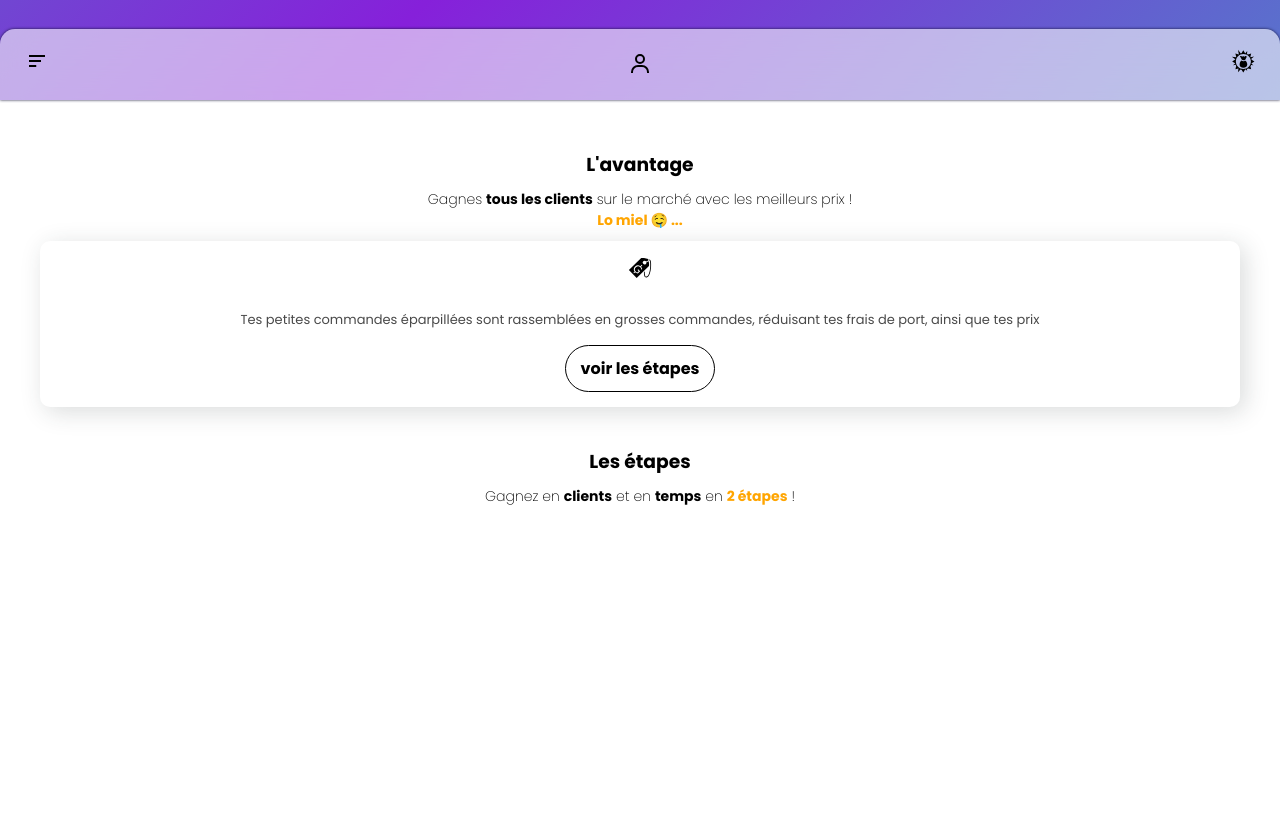
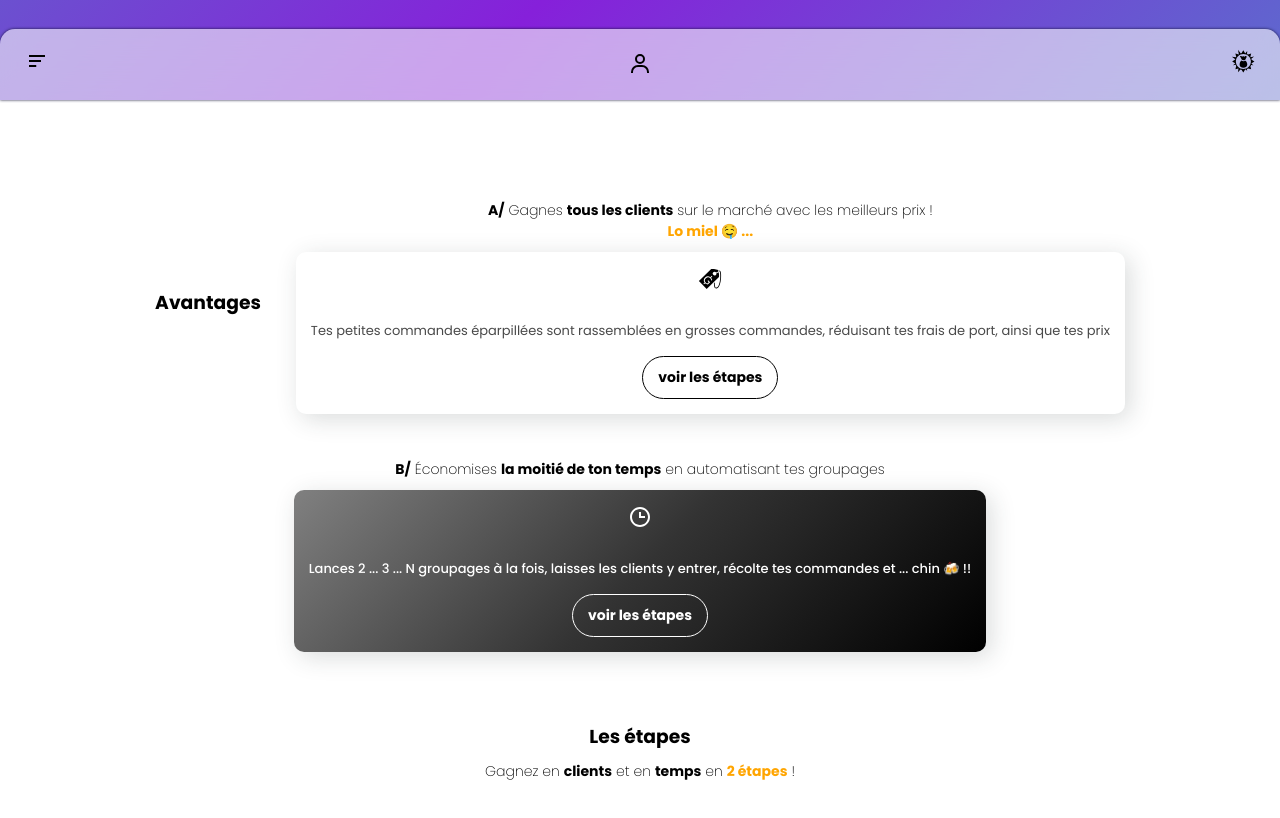
Before and after one commit to revenge-buy/plateforme, a Next.js app: page / in a window 1280 px wide. Shown: the part 700-1518 px from the top of the page. Before the commit the page ends 1307 px from the top, so only its background shows below. Built offline with nearby package versions, Linux system fonts and the light colour scheme.

Commit message:
adding style to advantages and steps

```diff
--- a/components/BoxOne/index.jsx
+++ b/components/BoxOne/index.jsx
@@ -1,17 +1,18 @@
 import Image from 'next/image'
 import Link from 'next/link'
 import React from 'react'
-import { BiGroup } from 'react-icons/bi'
+import { BiGroup, BiTime } from 'react-icons/bi'
 import { GiPriceTag } from 'react-icons/gi'
 import Logo from '../Logo/Logo'
 import style from './style.module.css'
 
-const BoxOne = ({title, text, type, button}) => {
+const BoxOne = ({title, text, type, button, dark}) => {
   return (
-    <div className={style.boxOne} id="advantage">
+    <div className={`${dark && style.boxOneDark} ${style.boxOne}`}>
       {
         type === "price" ? <GiPriceTag /> :
         type === "group" ? <BiGroup /> :
+        type === "time" ? <BiTime /> :
         <Logo />
       }
       <h5>{title}</h5>
--- a/components/BoxOne/style.module.css
+++ b/components/BoxOne/style.module.css
@@ -8,14 +8,28 @@
   gap: 15px;
 }
 
+.boxOneDark{
+  background: linear-gradient(135deg, gray, rgb(51, 51, 51), black);
+  color: white;
+}
+
 .boxOne h5{
   font-weight: bold;
   font-size: 15px;
 }
 
+.boxOneDark h5{
+  color: white;
+}
+
 .boxOne p{
   font-size: 13px;
   color: rgb(73, 73, 73);
+}
+
+.boxOneDark p{
+  color: white;
+  font-weight: 500;
 }
 
 .boxOne .boxOneButton{
@@ -24,4 +38,11 @@
   padding: 10px 15px;
   border-radius: 50px;
   font-weight: 700;
+  cursor: pointer;
+  font-size: 14px;
 }
+
+.boxOneDark .boxOneButton{
+  border: solid 1px white;
+  color: white;
+}
--- a/containers/Home/Advantage/index.jsx
+++ /dev/null
@@ -1,26 +0,0 @@
-import React from 'react'
-
-import style from './style.module.css'
-import BoxOne from '@/components/BoxOne'
-
-const button = {
-  text: "voir les étapes",
-  type: "link",
-  link: "#steps"
-}
-
-const Advantage = () => {
-  return (
-    <div className={style.advantage}>
-      <h3>L'avantage</h3>
-      <h4>Gagnes <b>tous les clients</b> sur le marché avec les meilleurs prix ! <br /><b>Lo miel 🤤 ... </b></h4>
-      <BoxOne
-        text={`Tes petites commandes éparpillées sont rassemblées en grosses commandes, réduisant tes frais de port, ainsi que tes prix`}
-        type="price"
-        button={button}
-      />
-    </div>
-  )
-}
-
-export default Advantage
--- /dev/null
+++ b/containers/Home/Advantages/index.jsx
@@ -0,0 +1,37 @@
+import React from 'react'
+
+import style from './style.module.css'
+import BoxOne from '@/components/BoxOne'
+
+const button = {
+  text: "voir les étapes",
+  type: "link",
+  link: "#steps"
+}
+
+const Advantages = () => {
+  return (
+    <div className={`flexed ${style.advantages}`}>
+      <h3>Avantages</h3>
+      <div className={style.advantage}>
+        <h4><b>A/</b> Gagnes <b>tous les clients</b> sur le marché avec les meilleurs prix ! <br /><b>Lo miel 🤤 ... </b></h4>
+        <BoxOne
+          text={`Tes petites commandes éparpillées sont rassemblées en grosses commandes, réduisant tes frais de port, ainsi que tes prix`}
+          type="price"
+          button={button}
+        />
+      </div>
+      <div className={style.advantage}>
+        <h4><b>B/</b> Économises <b>la moitié de ton temps</b> en automatisant tes groupages <b></b></h4>
+        <BoxOne
+          text={`Lances 2 ... 3 ... N groupages à la fois, laisses les clients y entrer, récolte tes commandes et ... chin 🍻 !!`}
+          type="time"
+          button={button}
+          dark
+        />
+      </div>
+    </div>
+  )
+}
+
+export default Advantages
--- /dev/null
+++ b/containers/Home/Advantages/style.module.css
@@ -0,0 +1,3 @@
+.advantages{
+  gap: 35px;
+}
--- a/containers/Home/Hero.jsx
+++ b/containers/Home/Hero.jsx
@@ -45,8 +45,8 @@ export default function Hero() {
             </Link>
           </button>
           <button>
-            <Link href="#advantage">
-              Je comprend pas bien !
+            <Link href="#advantages">
+              C'est quoi l'avantage ?
               <BiInfoSquare />
             </Link>
           </button>
--- a/containers/Home/index.js
+++ b/containers/Home/index.js
@@ -1,4 +1,4 @@
 export { default as Hero } from "./Hero";
 export { default as Steps } from "./Steps";
 export { default as Partners } from "./Partners";
-export { default as Advantage } from "./Advantage";
+export { default as Advantages } from "./Advantages";
--- a/pages/index.jsx
+++ b/pages/index.jsx
@@ -1,7 +1,7 @@
 import Image from 'next/image'
 
 import Metas from '@/components/Metas'
-import { Hero, Steps, Advantage } from '@/containers/Home'
+import { Hero, Steps, Advantages } from '@/containers/Home'
 
 import styles from '@/styles/Home.module.css'
 
@@ -27,8 +27,10 @@ export default function Home() {
         <Hero />
         {/* <Steps />
         <Partners /> */}
+        <div className="section-gap" id="advantages"></div>
         <div className={`section page ${styles.homeContent}`}>
-          <Advantage />
+          <Advantages />
+          <div className="section-gap" id="steps"></div>
           <Steps />
         </div>
       </main>
--- a/styles/Home.module.css
+++ b/styles/Home.module.css
@@ -143,11 +143,11 @@
 } */
 
 .home .homeContent{
-  margin-top: 30px;
+  margin-top: 0;
   margin-bottom: 70px;
   display: flex;
   flex-direction: column;
-  gap: 40px;
+  gap: 0px;
 }
 
 .home .homeContent h4{
--- a/styles/globals.css
+++ b/styles/globals.css
@@ -61,6 +61,14 @@ svg {
 
 img{
   object-fit: cover;
+}
+
+.flexed{
+  display: flex;
+  align-items: center;
+  justify-content: center;
+  gap: 15px;
+  flex-wrap: wrap;
 }
 
 .page{
@@ -426,6 +434,11 @@ textarea{
   color: white;
 }
 
+.section-gap{
+  width: 5px;
+  height: 70px;
+}
+
 @keyframes gradient {
   0% {
     background-position: 0% 50%;
```
Also changed, not shown: containers/Home/Advantage/style.module.css (deleted).
